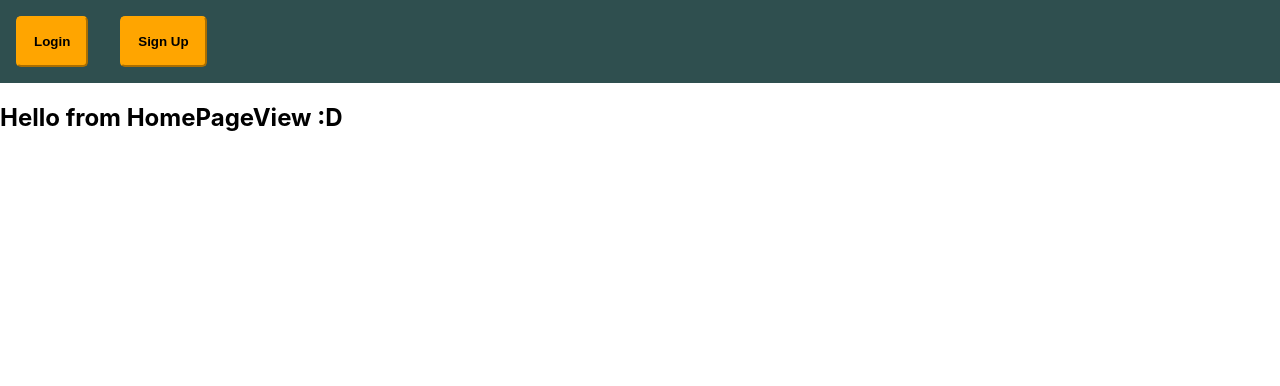
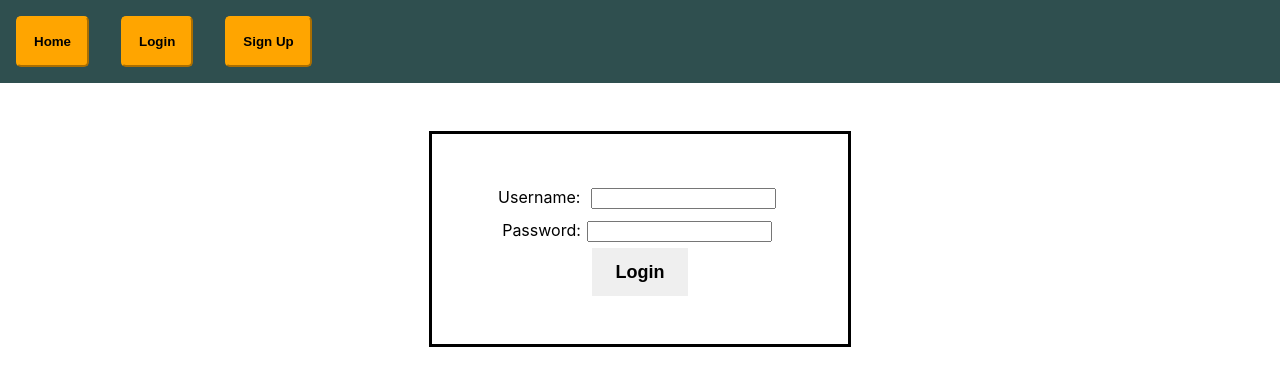
Before and after one commit to JohnAKASquib/EZFlix, a React (Create React App) app: page /login in a window 1280 px wide. Shown: the top 386 px of the page. Built offline with nearby package versions, Linux system fonts and the light colour scheme.

Commit message:
routes work and views updated

```diff
--- a/src/app/App.js
+++ b/src/app/App.js
@@ -1,12 +1,12 @@
 import React from "react";
 import "./App.css";
-import HomePageContainer from "../components/containers/HomePageContainer";
 import NavBarContainer from "../components/containers/NavBarContainer";
+import RoutesContainer from "../components/routes/RoutesContainer";
 function App() {
   return (
     <div className="whole-page">
       <NavBarContainer />
-      <HomePageContainer />
+      <RoutesContainer />
     </div>
   );
 }
--- a/src/components/views/LoginPageView.js
+++ b/src/components/views/LoginPageView.js
@@ -1,13 +1,18 @@
 import React from "react";
-import "./styles/LoginPageView";
+import "./styles/LoginPageView.css";
 
 const LoginPageView = () => {
   return (
-    <div className="login-page">
-      <input type="text">Username: </input>
-      <input type="text">Password: </input>
+    <form className="center">
+      <div className="text-field">
+        Username: <input type="text" className="input-field" />
+      </div>
+      <div className="text-field">
+        Password:
+        <input type="text" className="input-field" />
+      </div>
       <button className="login-button">Login</button>
-    </div>
+    </form>
   );
 };
 
--- a/src/components/views/NavBarView.js
+++ b/src/components/views/NavBarView.js
@@ -5,6 +5,9 @@ import { Link } from "react-router-dom";
 const NavBarView = () => {
   return (
     <div className="nav-bar">
+      <Link to={`/`}>
+        <button className="buttons">Home</button>
+      </Link>
       <Link to={`/login`}>
         <button className="buttons">Login</button>
       </Link>
--- a/src/components/views/SignUpPageView.js
+++ b/src/components/views/SignUpPageView.js
@@ -1,7 +1,22 @@
 import React from "react";
 
 const SignUpPageView = () => {
-  return <h1>Whatever</h1>;
+  return (
+    <form className="center">
+      <div className="text-field">
+        Username: <input type="text" className="input-field" />
+      </div>
+      <div className="text-field">
+        Password:
+        <input type="text" className="input-field" />
+      </div>
+      <div className="text-field">
+        Confirm Password:
+        <input type="text" className="input-field" />
+      </div>
+      <button className="login-button">Sign Up</button>
+    </form>
+  );
 };
 
 export default SignUpPageView;
--- a/src/components/views/styles/LoginPageView.css
+++ b/src/components/views/styles/LoginPageView.css
@@ -0,0 +1,29 @@
+.center {
+  width: 33%;
+  border: 3px solid black;
+  text-align: center;
+  padding: 3rem;
+  margin: auto;
+  margin-top: 3rem;
+  box-sizing: border-box;
+  box-shadow: black;
+}
+
+.input-field {
+  margin: 6px;
+  width: auto;
+}
+
+.login-button {
+  font-family: sans-serif;
+  font-weight: 700;
+  font-size: large;
+  border: 5px;
+  border-color: black;
+  width: 6rem;
+  height: 3rem;
+}
+
+.login-button:hover {
+  background-color: beige;
+}
```
Also changed, not shown: src/components/routes/RoutesView.jsx (+8 -5 lines).
